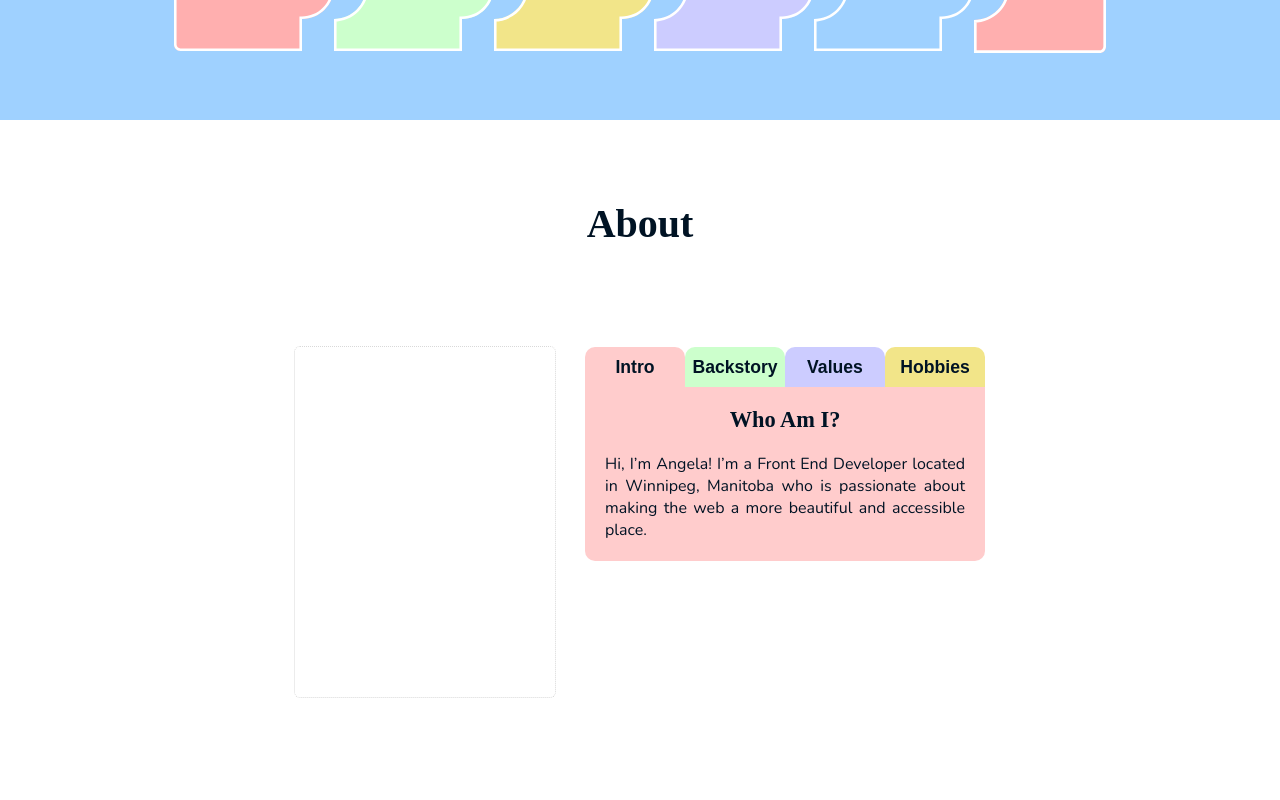
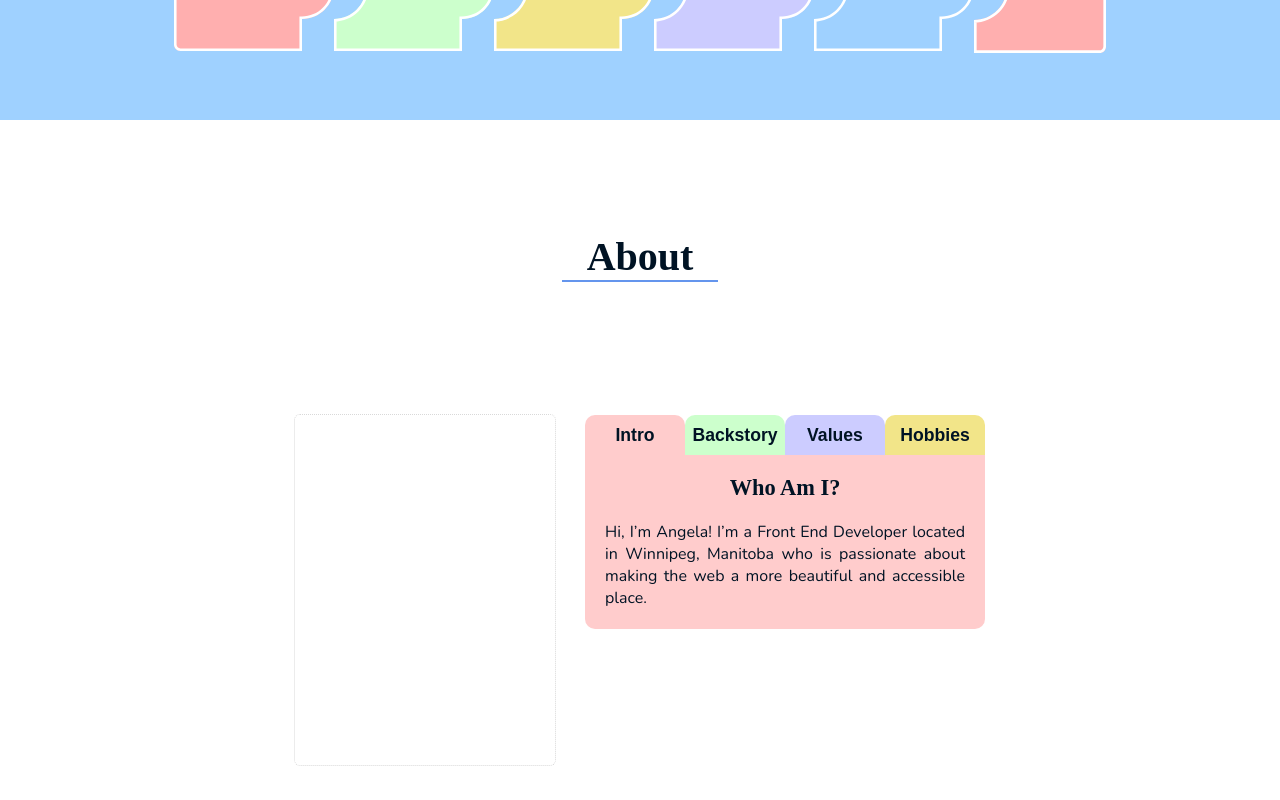
Before and after one commit to ang-riv/portfolio, a React (Create React App) app: page / in a window 1280 px wide. Shown: the part 1132-1932 px from the top of the page. Built offline with nearby package versions, Linux system fonts and the light colour scheme; a web font is replaced by a local one.

Commit message:
Tried adding to different sections

```diff
--- a/src/AboutSection.js
+++ b/src/AboutSection.js
@@ -2,6 +2,8 @@ import React, { useState } from "react";
 import { addColors } from "./Imports";
 import AboutInfo from "./AboutInfo";
 import useWindowSize from "./useWindowSize";
+import TitleContext from "./TitleContext";
+import SectionTitles from "./SectionTitles";
 
 const AboutSection = React.forwardRef((_, ref) => {
   const [activeTab, setActiveTab] = useState("Intro");
@@ -32,7 +34,7 @@ const AboutSection = React.forwardRef((_, ref) => {
         marginBottom: "20%",
       }}
     >
-      <h2>About</h2>
+      <SectionTitles title="About" />
       <div className="about-content-wrapper">
         <div className="about-container">
           <div className="about-photo">
--- a/src/App.js
+++ b/src/App.js
@@ -1,19 +1,12 @@
 import "./style.css";
-import React, { useState, useRef, useEffect } from "react";
+import React, { useRef, createContext, useContext } from "react";
+import TitleContext from "./TitleContext.js";
 import Navigation from "./Navigation.js";
 import IntroSection from "./IntroSection.js";
 import AboutSection from "./AboutSection.js";
 import SkillsSection from "./SkillsSection.js";
 import ProjectsSection from "./ProjectsSection.js";
 import ContactSection from "./ContactSection.js";
-import {
-  motion,
-  useInView,
-  useAnimation,
-  inView,
-  animate,
-} from "framer-motion";
-import SectionTitles from "./SectionTitles.js";
 
 function App() {
   const animateTest = false;
@@ -22,8 +15,8 @@ function App() {
   const skillsRef = useRef(null);
   const projectsRef = useRef(null);
   const contactRef = useRef(null);
+
   const scrollRef = useRef(null);
-
   return (
     <div className="App">
       {animateTest ? (
@@ -39,8 +32,10 @@ function App() {
             projectsRef={projectsRef}
             contactRef={contactRef}
           />
+
           <IntroSection ref={introRef} />
-          <SkillsSection ref={skillsRef} scrollRef={scrollRef} />
+
+          <SkillsSection ref={skillsRef} />
           <AboutSection ref={aboutRef} />
         </>
       )}
--- a/src/SectionTitles.js
+++ b/src/SectionTitles.js
@@ -1,8 +1,9 @@
-import React from "react";
+import React, { useContext } from "react";
 import { motion } from "framer-motion";
-import { div } from "framer-motion/client";
+import TitleContext from "./TitleContext.js";
 
-const SectionTitles = React.forwardRef((props, scrollRef) => {
+const SectionTitles = React.forwardRef((props) => {
+  const ref = useContext(TitleContext);
   const styles = {
     textAlign: "center",
     width: "calc-size(fit-content, size + 50px)",
@@ -16,7 +17,7 @@ const SectionTitles = React.forwardRef((props, scrollRef) => {
   };
   return (
     <div style={divStyles}>
-      <motion.h2 ref={scrollRef} style={styles}>
+      <motion.h2 ref={ref} style={styles}>
         {props.title}
         <motion.div
           style={{
@@ -32,7 +33,7 @@ const SectionTitles = React.forwardRef((props, scrollRef) => {
           initial="hidden"
           whileInView="visible"
           transition={{ duration: 1 }}
-          viewport={{ root: scrollRef }}
+          viewport={{ root: ref }}
         />
       </motion.h2>
     </div>
--- a/src/SkillsSection.js
+++ b/src/SkillsSection.js
@@ -1,10 +1,10 @@
 import React from "react";
 import { SkillsSectionPuzzle } from "./Icons";
 import SectionTitles from "./SectionTitles";
-const SkillsSection = React.forwardRef((_, ref, scrollRef) => {
+const SkillsSection = React.forwardRef((_, ref) => {
   return (
     <section ref={ref} className="skill-section">
-      <SectionTitles title="Skills" ref={scrollRef} />
+      <SectionTitles title="Skills" />
       <div className="skills-content-wrapper">
         <SkillsSectionPuzzle />
       </div>
--- /dev/null
+++ b/src/TitleContext.js
@@ -0,0 +1,5 @@
+import { createContext } from "react";
+
+const MyContext = createContext(null);
+
+export default MyContext;
```
